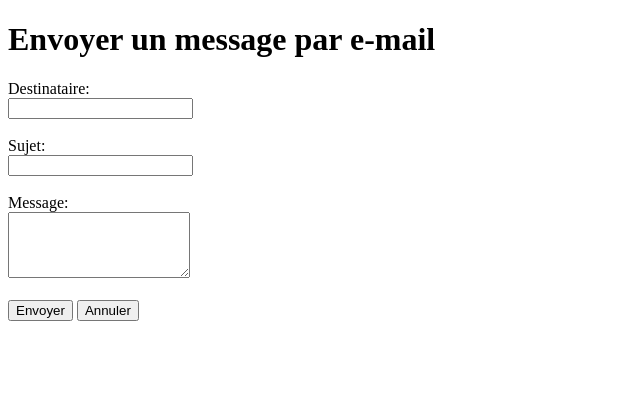
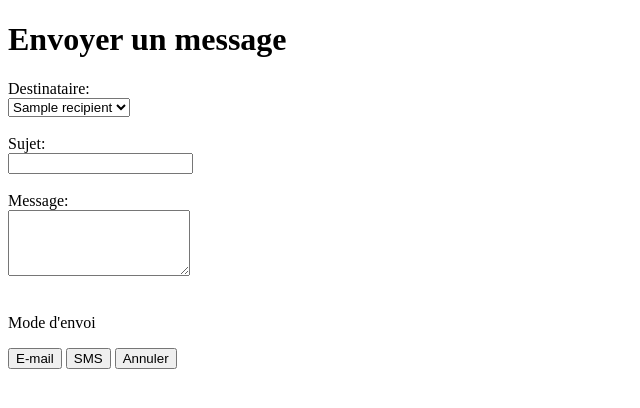
Before and after one commit to jeromev81600/UseandNotify, a Flask app: template templates/index.html in a window 1280 px wide. Shown: the top 408 px of the page, without its empty margins (0-640 px from the left). Run offline with Flask 3, Linux system fonts and the light colour scheme; the template is opened without the code that fills it: most values are stand-ins (such as "Sample title", 1, 10 or a date in 2020); parts of the project's set-up code (start-up, migrations or seed data) failed here and were passed over.

Commit message:
email and sms service

```diff
--- a/main.py
+++ b/main.py
@@ -1,23 +1,45 @@
 from flask import Flask, render_template, request, redirect, url_for
-from flask_mail import Mail, Message  # Importer les classes Mail et Message depuis flask_mail
+from flask_mail import Mail, Message
+from twilio.rest import Client
+from config import *
 
 app = Flask(__name__)
 
 # Configuration de Flask-Mail avec les paramètres SMTP
-app.config['MAIL_SERVER'] = 'smtp.example.com'
-app.config['MAIL_PORT'] = 587
-app.config['MAIL_USE_TLS'] = True
-app.config['MAIL_USERNAME'] = 'jerome.vilanova@hotmail.fr'
-app.config['MAIL_PASSWORD'] = 'Jerome1234'
+app.config['MAIL_SERVER'] = MAIL_SERVER
+app.config['MAIL_PORT'] = MAIL_PORT
+app.config['MAIL_USERNAME'] = MAIL_USERNAME
+app.config['MAIL_PASSWORD'] = MAIL_PASSWORD
+app.config['MAIL_USE_TLS'] = MAIL_USE_TLS
+app.config['MAIL_USE_SSL'] = MAIL_USE_SSL
 
-# Initialiser l'extension Flask-Mail avec l'application Flask
+# Configuration des informations d'identification Twilio
+account_sid = TWILIO_ACCOUNT_SID
+auth_token = TWILIO_AUTH_TOKEN
+twilio_phone_number = TWILIO_PHONE_NUMBER
+
+# Initialisation de l'extension Flask-Mail avec l'application Flask
 mail = Mail(app)
+
+# Initialisation du client Twilio
+client = Client(account_sid, auth_token)
 
 # Fonction pour envoyer un e-mail
 def send_email(to, subject, body):
     msg = Message(subject, sender=app.config['MAIL_USERNAME'], recipients=[to])
     msg.body = body
     mail.send(msg)
+
+# Fonction pour envoyer un SMS
+def send_sms(recipient, message):
+    sms = client.messages.create(
+        body=message,
+        from_=twilio_phone_number,
+        to=recipient
+    )
+
+# Liste des destinataires
+recipients = RECIPIENTS
 
 @app.route('/', methods=['GET', 'POST'])
 def index():
@@ -26,14 +48,19 @@ def index():
         subject = request.form['subject']
         body = request.form['body']
 
-        if 'send' in request.form:
-            # Appel à la fonction send_email pour envoyer l'e-mail
-            send_email(to, subject, body)
+        recipient_info = recipients.get(to)
+
+        if recipient_info:
+            if 'send_email' in request.form:
+                send_email(recipient_info['email'], subject, body)
+            elif 'send_sms' in request.form:
+                send_sms(recipient_info['phone'], body)
             return redirect(url_for('success'))
-        elif 'cancel' in request.form:
-            return redirect(url_for('index'))
+        else:
+            # Gérer le cas où le destinataire sélectionné n'existe pas
+            pass
 
-    return render_template('index.html')
+    return render_template('index.html', recipients=recipients)
 
 @app.route('/success')
 def success():
--- a/templates/index.html
+++ b/templates/index.html
@@ -6,15 +6,21 @@
     <title>Envoyer un message</title>
 </head>
 <body>
-    <h1>Envoyer un message par e-mail</h1>
+    <h1>Envoyer un message</h1>
     <form method="post">
         <label for="to">Destinataire:</label><br>
-        <input type="email" id="to" name="to" required><br><br>
+        <select id="to" name="to" required>
+            {% for name, info in recipients.items() %}
+                <option value="{{ name }}">{{ name }}</option>
+            {% endfor %}
+        </select><br><br>
         <label for="subject">Sujet:</label><br>
         <input type="text" id="subject" name="subject" required><br><br>
         <label for="body">Message:</label><br>
         <textarea id="body" name="body" rows="4" required></textarea><br><br>
-        <input type="submit" name="send" value="Envoyer">
+        <p>Mode d'envoi</p>
+        <input type="submit" name="send_email" value="E-mail">
+        <input type="submit" name="send_sms" value="SMS">
         <input type="submit" name="cancel" value="Annuler">
     </form>
 </body>
```
Also changed, not shown: 1 other file.
